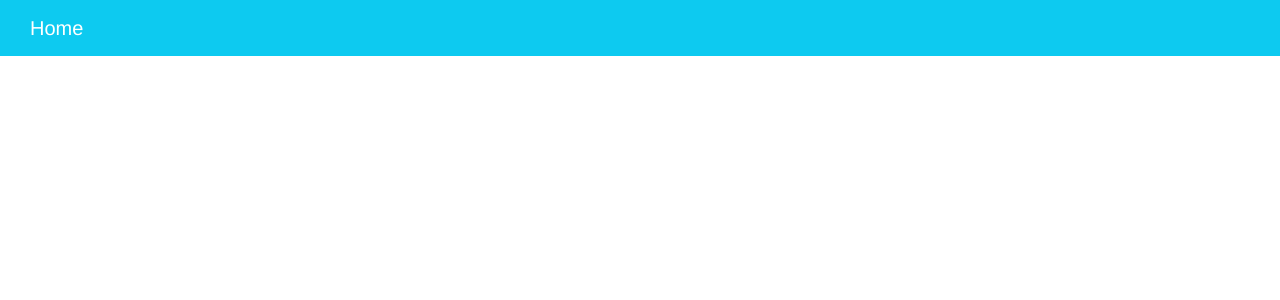
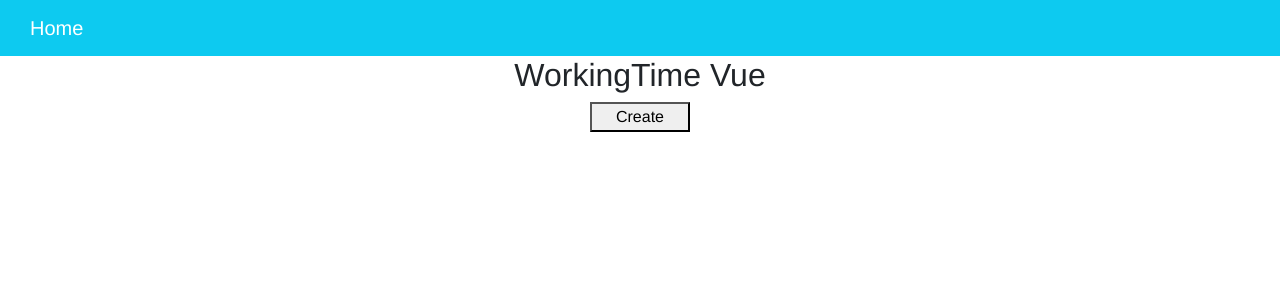
Before and after one commit to MathieuxHugo/T-POO-700-TLS-9, a Vue app in the folder vue/: page /workingtime/1 in a window 1280 px wide. Shown: the top 300 px of the page. Built offline with nearby package versions, Linux system fonts and the light colour scheme.

Commit message:
ADD WorkingTime Component

```diff
--- /dev/null
+++ b/vue/src/components/WorkingTime.vue
@@ -0,0 +1,60 @@
+<template>
+  <div class="">
+    <h2>WorkingTime Vue</h2>
+    <button v-on:click="createWorkingTime">Create</button>
+
+  </div>
+</template>
+
+<script>
+
+import axios from 'axios'
+
+export default {
+  name: 'WorkingTime',
+
+  data () {
+    return {
+        resp: []
+    }
+  },
+
+  methods: {
+    createWorkingTime () {
+        axios.post('http://localhost:4000/api/workingtimes/' + this.$router.currentRoute.params.userid, {
+            workingtimes:
+            {
+                start: "2018-03-29T13:34:00.000",
+                end: "2018-04-29T13:34:00.000"
+            }
+        }).then(resp => {
+            console.log(resp.data.data)
+            this.resp = resp.data.data
+        })
+    }
+  }
+}
+
+</script>
+
+<!-- Add "scoped" attribute to limit CSS to this component only -->
+<style scoped>
+h1, h2 {
+  font-weight: normal;
+}
+button {
+    width: 100px;
+    height: 30px;
+}
+ul {
+  list-style-type: none;
+  padding: 0;
+}
+li {
+  display: inline-block;
+  margin: 0 10px;
+}
+a {
+  color: #42b983;
+}
+</style>
--- a/vue/src/router/index.js
+++ b/vue/src/router/index.js
@@ -15,6 +15,11 @@ const routes = [
     path: '/helloworld',
     name: 'HelloWorld',
     component: () => import('../components/HelloWorld.vue')
+  },
+  {
+    path: '/workingtime/:userid',
+    name: 'workingTime',
+    component: () => import('../components/WorkingTime.vue')
   }
 ]
 
```
Also changed, not shown: 2 other files (tests, documents, lock files or other folders).
